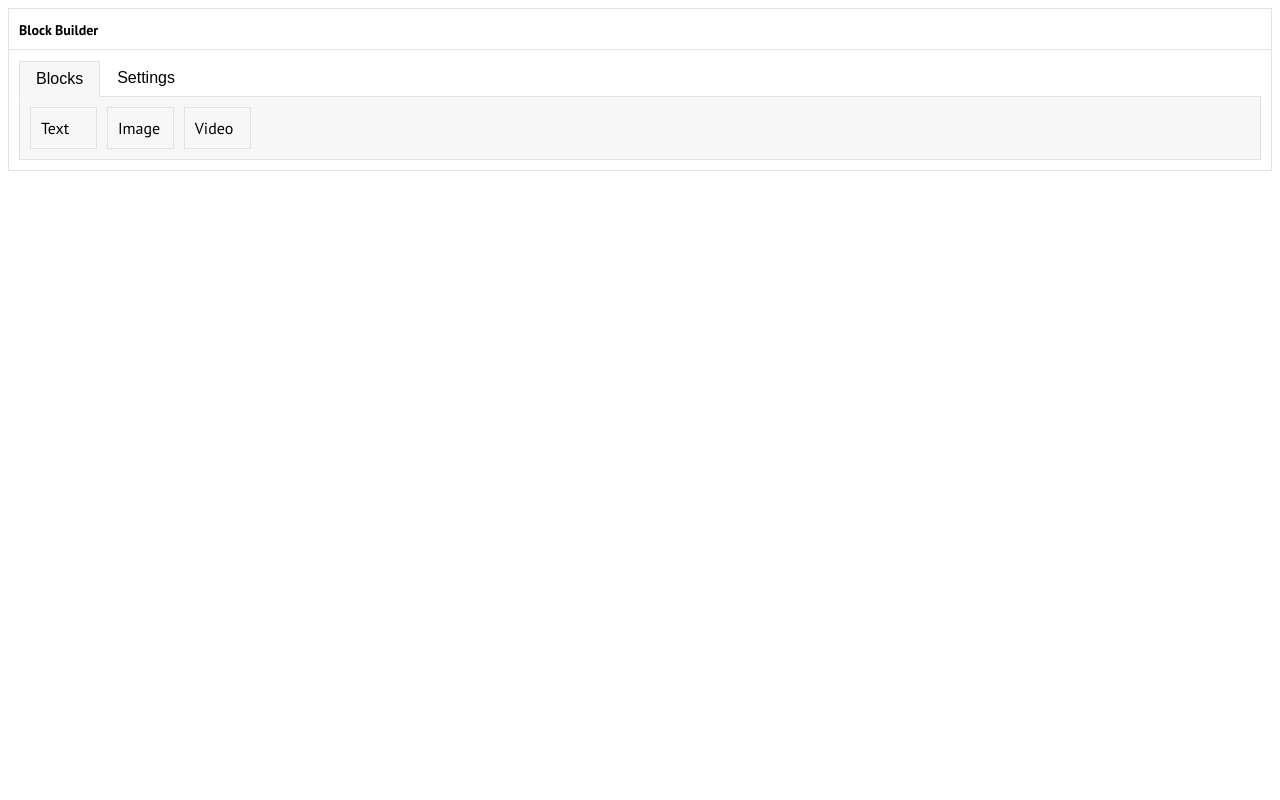
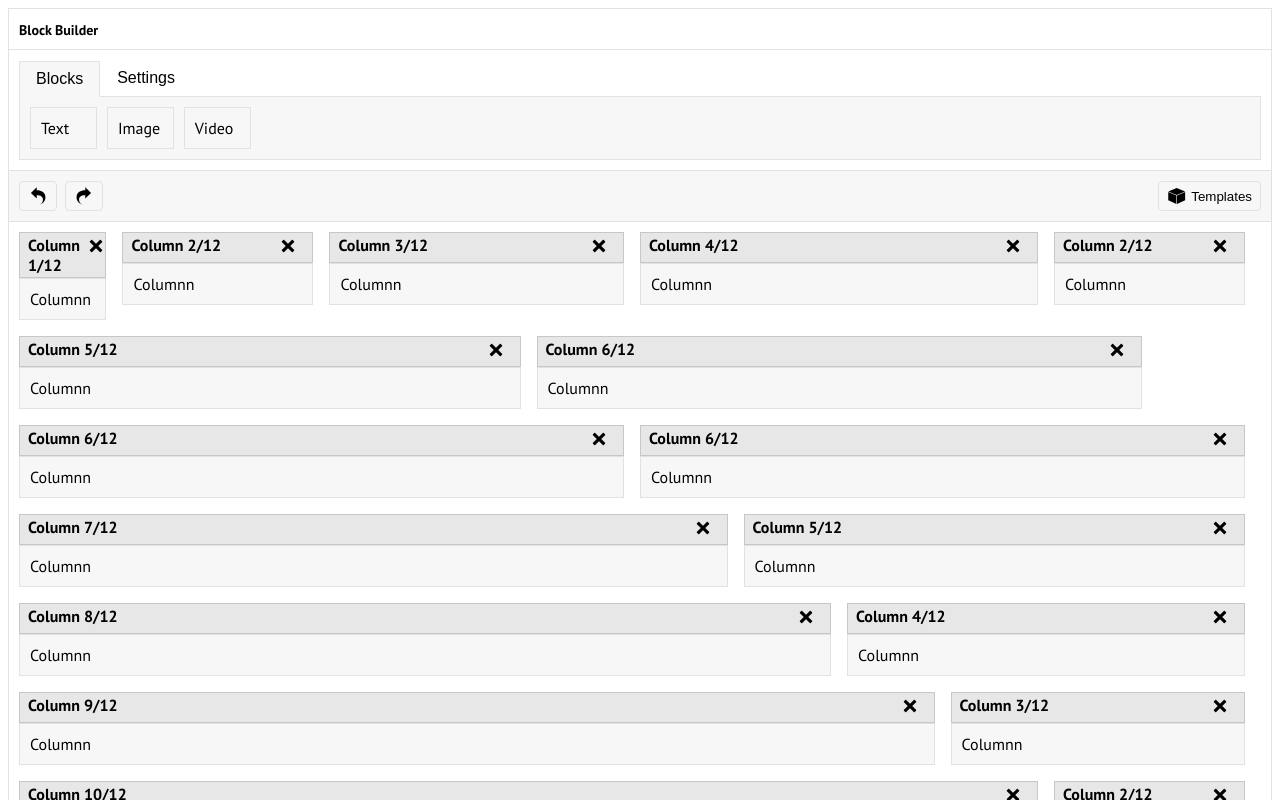
Before and after one commit to standahorvath/PageBuilderJS, a Vue app: page / in a window 1280 px wide. Shown: the top 800 px of the page. Built offline with nearby package versions, Linux system fonts and the light colour scheme.

Commit message:
feat(content): Add modules, control panel and icons.

```diff
--- a/src/BlockBuilder/BlockBuilder.vue
+++ b/src/BlockBuilder/BlockBuilder.vue
@@ -2,11 +2,15 @@
 	<div class="bb-container">
 		<Title />
 		<ToolBar :blocks="blocks" />
+		<ControlPanel />
+		<Content />
 	</div>
 </template>
 <script setup>
 import ToolBar from "@/BlockBuilder/Components/Toolbar/Toolbar.vue";
 import Title from "@/BlockBuilder/Components/Title.vue";
+import ControlPanel from "@/BlockBuilder/Components/ControlPanel.vue";
+import Content from "@/BlockBuilder/Components/Content/Content.vue";
 
 const props = defineProps({
 	blocks: {
--- /dev/null
+++ b/src/BlockBuilder/Components/Content/Content.vue
@@ -0,0 +1,27 @@
+<template>
+	<div class="bb-content">
+		<ModuleColumn :col="1" :cols="12" title="Column" />
+		<ModuleColumn :col="2" :cols="12" title="Column" />
+		<ModuleColumn :col="3" :cols="12" title="Column" />
+		<ModuleColumn :col="4" :cols="12" title="Column" />
+		<ModuleColumn :col="2" :cols="12" title="Column" />
+		<ModuleColumn :col="5" :cols="12" title="Column" />
+		<ModuleColumn :col="6" :cols="12" title="Column" />
+		<ModuleColumn :col="6" :cols="12" title="Column" />
+		<ModuleColumn :col="6" :cols="12" title="Column" />
+		<ModuleColumn :col="7" :cols="12" title="Column" />
+		<ModuleColumn :col="5" :cols="12" title="Column" />
+		<ModuleColumn :col="8" :cols="12" title="Column" />
+		<ModuleColumn :col="4" :cols="12" title="Column" />
+		<ModuleColumn :col="9" :cols="12" title="Column" />
+		<ModuleColumn :col="3" :cols="12" title="Column" />
+		<ModuleColumn :col="10" :cols="12" title="Column" />
+		<ModuleColumn :col="2" :cols="12" title="Column" />
+		<ModuleColumn :col="11" :cols="12" title="Column" />
+		<ModuleColumn :col="1" :cols="12" title="Column" />
+		<ModuleColumn :col="12" :cols="12" title="Column" />
+	</div>
+</template>
+<script setup lang="ts">
+import ModuleColumn from "@/BlockBuilder/Components/Modules/Column.vue";
+</script>
--- /dev/null
+++ b/src/BlockBuilder/Components/ControlPanel.vue
@@ -0,0 +1,17 @@
+<template>
+	<div class="bb-control-panel">
+		<div class="bb-control-panel__column">
+		<button class="bb-control-panel__button"><IconBack /></button>
+		<button class="bb-control-panel__button"><IconForward /></button>
+		</div>
+
+		<div class="bb-control-panel__column">
+			<button class="bb-control-panel__button"><IconBox /> Templates</button>
+		</div>
+	</div>
+</template>
+<script setup lang="ts">
+import IconBack from "@/BlockBuilder/Icons/Back.vue";
+import IconForward from "@/BlockBuilder/Icons/Forward.vue";
+import IconBox from "@/BlockBuilder/Icons/Box.vue";
+</script>
--- /dev/null
+++ b/src/BlockBuilder/Components/Modules/Column.vue
@@ -0,0 +1,34 @@
+<template>
+	<div class="bb-module" :style="columnStyles">
+	<ModuleHeader :title="`${title} ${col}/${cols}`" />
+	<ModuleContent>
+		Columnn
+	</ModuleContent>
+	</div>
+</template>
+<script setup lang="ts">
+import ModuleHeader from "@/BlockBuilder/Components/Modules/Common/Header.vue";
+import ModuleContent from "@/BlockBuilder/Components/Modules/Common/Content.vue";
+import { computed } from "vue";
+
+const props = defineProps({
+	title: {
+		type: String,
+		required: true,
+	},
+	cols: {
+		type: Number,
+		required: true,
+	},
+	col: {
+		type: Number,
+		required: true,
+	},
+})
+
+const columnStyles = computed(() => {
+	return {
+		width: `calc(${(props.col / props.cols) * 100}% - var(--bb-module-gap-between))`,
+	}
+})
+</script>
--- /dev/null
+++ b/src/BlockBuilder/Components/Modules/Common/Content.vue
@@ -0,0 +1,5 @@
+<template>
+	<div class="bb-module__content">
+		<slot />
+	</div>
+</template>
--- /dev/null
+++ b/src/BlockBuilder/Components/Modules/Common/Header.vue
@@ -0,0 +1,19 @@
+<template>
+<div class="bb-module__header">
+	<span>{{ title }}</span>
+	<span><button class="bb-module__header__remove" @click="onRemove"><IconCross /></button></span>
+</div>
+</template>
+<script setup lang="ts">
+import IconCross from "@/BlockBuilder/Icons/Cross.vue";
+defineProps({
+	title: {
+		type: String,
+		required: true,
+	}
+})
+const emits = defineEmits(["remove"]);
+const onRemove = () => {
+	emits("remove");
+}
+</script>
--- /dev/null
+++ b/src/BlockBuilder/Icons/Back.vue
@@ -0,0 +1,7 @@
+<template>
+	<svg fill="#000000" width="20px" height="20px" viewBox="0 0 32 32" version="1.1" xmlns="http://www.w3.org/2000/svg">
+		<path
+			d="M4.687 11.119l9.287 8.933v-5.412c2.813 0 9.973 0.062 9.973 7.426 0 3.855-2.734 7.072-6.369 7.816 5.842-0.792 10.359-5.747 10.359-11.806 0-11.256-12.026-11.352-13.963-11.352v-4.606l-9.287 9.001z">
+		</path>
+	</svg>
+</template>
--- /dev/null
+++ b/src/BlockBuilder/Icons/Box.vue
@@ -0,0 +1,7 @@
+<template>
+	<svg fill="#000000" width="20px" height="20px" viewBox="0 0 32 32" version="1.1" xmlns="http://www.w3.org/2000/svg">
+		<path
+			d="M15.452 3.006l-13.362 5.757 13.375 5.712 13.513-5.725-13.526-5.744zM16 15.194v13.8l12.995-6.169v-13.151l-12.995 5.52zM2.005 22.825l13.039 6.169v-13.8l-13.039-5.52v13.151z">
+		</path>
+	</svg>
+</template>
--- /dev/null
+++ b/src/BlockBuilder/Icons/Cross.vue
@@ -0,0 +1,8 @@
+<template>
+	<svg fill="#000000" width="20px" height="20px" viewBox="0 0 32 32" version="1.1"
+		xmlns="http://www.w3.org/2000/svg">
+		<path
+			d="M19.587 16.001l6.096 6.096c0.396 0.396 0.396 1.039 0 1.435l-2.151 2.151c-0.396 0.396-1.038 0.396-1.435 0l-6.097-6.096-6.097 6.096c-0.396 0.396-1.038 0.396-1.434 0l-2.152-2.151c-0.396-0.396-0.396-1.038 0-1.435l6.097-6.096-6.097-6.097c-0.396-0.396-0.396-1.039 0-1.435l2.153-2.151c0.396-0.396 1.038-0.396 1.434 0l6.096 6.097 6.097-6.097c0.396-0.396 1.038-0.396 1.435 0l2.151 2.152c0.396 0.396 0.396 1.038 0 1.435l-6.096 6.096z">
+		</path>
+	</svg>
+</template>
--- /dev/null
+++ b/src/BlockBuilder/Icons/Forward.vue
@@ -0,0 +1,7 @@
+<template>
+	<svg fill="#000000" width="20px" height="20px" viewBox="0 0 32 32" version="1.1" xmlns="http://www.w3.org/2000/svg">
+		<path
+			d="M27.297 11.119l-9.287 8.933v-5.412c-2.812 0-9.974 0.062-9.974 7.426 0 3.855 2.735 7.072 6.371 7.816-5.842-0.792-10.36-5.747-10.36-11.806 0-11.256 12.025-11.351 13.963-11.351v-4.607l9.287 9.001z">
+		</path>
+	</svg>
+</template>
--- a/src/assets/style.css
+++ b/src/assets/style.css
@@ -5,6 +5,10 @@
 	--bb-border-color: #e2e2e2;
 	--bb-section-padding: 10px;
 	--bb-toolbar-tools-bg: #f7f7f7;
+	--bb-control-panel-button-hover-bg: #e2e2e2;
+	--bb-content-min-height: 200px;
+	--bb-module-header-bg: #e7e7e7;
+	--bb-module-gap-between: 16px;
 }
 .bb-container {
 	width: 100%;
@@ -52,6 +56,8 @@
 	border-bottom: transparent 1px solid;
 	transform: translateY(1px);
 }
+
+/* Header styles */
 .bb-header {
 	border-bottom: 1px solid var(--bb-border-color);
 	padding: var(--bb-section-padding);
@@ -60,3 +66,67 @@
 	font-size: 14px;
 	font-weight: 700;
 }
+
+/* Control panel styles */
+.bb-control-panel {
+	padding: var(--bb-section-padding);
+	background: var(--bb-toolbar-tools-bg);
+	border-top: 1px solid var(--bb-border-color);
+	display: flex;
+	justify-content: space-between;
+}
+.bb-control-panel__button {
+	border: 1px solid var(--bb-border-color);
+	background: transparent;
+	cursor: pointer;
+	padding: 4px 8px;
+	border-radius: 4px;
+	display: flex;
+	align-items: center;
+	gap: 4px;
+}
+.bb-control-panel__button:hover {
+	background: var(--bb-control-panel-button-hover-bg);
+}
+.bb-control-panel__column {
+	display: flex;
+	align-items: center;
+	flex-direction: row;
+	gap: 8px;
+}
+
+/* Content styles */
+.bb-content {
+	border-top: 1px solid var(--bb-border-color);
+	padding: var(--bb-section-padding);
+	min-height: var(--bb-content-min-height);
+	display: flex;
+	flex-wrap: wrap;
+	gap: var(--bb-module-gap-between);
+	box-sizing: border-box;
+}
+
+/* Module styles */
+.bb-module__header {
+	background: var(--bb-module-header-bg);
+	padding: 2px 8px;
+	border: 1px solid #c7c7c7;
+	display: flex;
+	justify-content: space-between;
+	flex-direction: row;
+	font-weight: 600;
+	cursor: move;
+}
+.bb-module__header__remove {
+	cursor: pointer;
+	border: none;
+	background: transparent;
+}
+.bb-module__header__remove:hover {
+	background: #d6d6d6;
+}
+.bb-module__content{
+	padding: var(--bb-section-padding);
+	background: #f7f7f7;
+	border: 1px solid var(--bb-border-color);
+}
```
